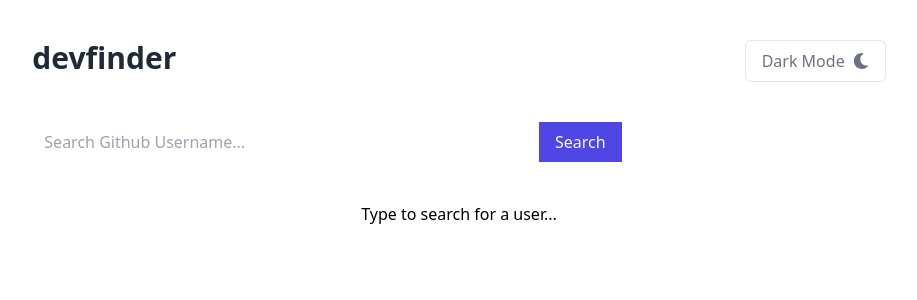
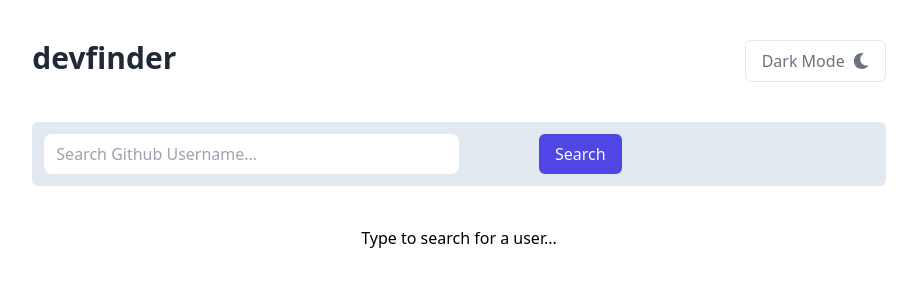
Before and after one commit to rasuljonadhamov/github-user-finder, a React (Vite) app: page / in a window 1280 px wide. Shown: the top 300 px of the page, without its empty margins (181-1098 px from the left). Built offline with nearby package versions, Linux system fonts and the light colour scheme.

Commit message:
fixed styles

```diff
--- a/src/App.tsx
+++ b/src/App.tsx
@@ -40,17 +40,20 @@ function App() {
       }`}
     >
       <Header isDarkMode={isDarkMode} setIsDarkMode={setIsDarkMode} />
-      <div className="flex content-between w-2/3 mx-auto gap-20 mb-10">
+      <div
+        className={`flex content-between w-2/3 mx-auto gap-20 mb-10 bg-slate-200
+      p-3 rounded-md ${isDarkMode ? "dark:bg-gray-800" : "bg-lightest"}`}
+      >
         <input
           ref={searchInputRef}
           type="search"
-          className="w-1/2 pl-3"
+          className="w-1/2 pl-3 rounded-lg"
           placeholder="Search Github Username..."
         />
         <button
           onClick={() => handleSearch(searchInputRef)}
           type="submit"
-          className="bg-indigo-600 text-gray-50 border-collapse px-4 py-2 right-0"
+          className="bg-indigo-600 rounded-md text-gray-50 border-collapse px-4 py-2 right-0"
         >
           Search
         </button>
--- a/src/components/UserInfo/UserInfo.tsx
+++ b/src/components/UserInfo/UserInfo.tsx
@@ -17,13 +17,29 @@ interface ProfileCardProps {
 
 const UserInfo = ({ user, isDarkMode }: ProfileCardProps) => (
   <div className="flex flex-col gap-2 items-start">
-    <h2>{user.name}</h2>
-    <p>@{user.twitter_username || "N/A"}</p>
-    <p className={`text-gray-400 ${isDarkMode ? "text-gray-600" : ""}`}>
+    <h2
+      className={`text-gray-400 ${isDarkMode ? "text-white" : "text-gray-700"}`}
+    >
+      {user.name}
+    </h2>
+    <p
+      className={`text-gray-400 ${isDarkMode ? "text-white" : "text-gray-700"}`}
+    >
+      @{user.twitter_username || "N/A"}
+    </p>
+    <p
+      className={`text-gray-400 ${isDarkMode ? "text-white" : "text-gray-700"}`}
+    >
       {user.bio || "This profile has no bio"}
     </p>
     <div className="created">
-      <p>Joined: {user.created_at || "N/A"}</p>
+      <p
+        className={`text-gray-400 ${
+          isDarkMode ? "text-white" : "text-gray-700"
+        }`}
+      >
+        Joined: {user.created_at || "N/A"}
+      </p>
     </div>
   </div>
 );
--- a/src/components/UserStats/UserStats.tsx
+++ b/src/components/UserStats/UserStats.tsx
@@ -14,7 +14,7 @@ const UserStats = ({ user, isDarkMode }: ProfileCardProps) => (
     </li>
     {user.twitter_username && (
       <li>
-        <span className="font-semibold m-2">
+        <span className="font-semibold ">
           <p className="flex items-center gap-2">
             <svg
               xmlns="http://www.w3.org/2000/svg"
```
